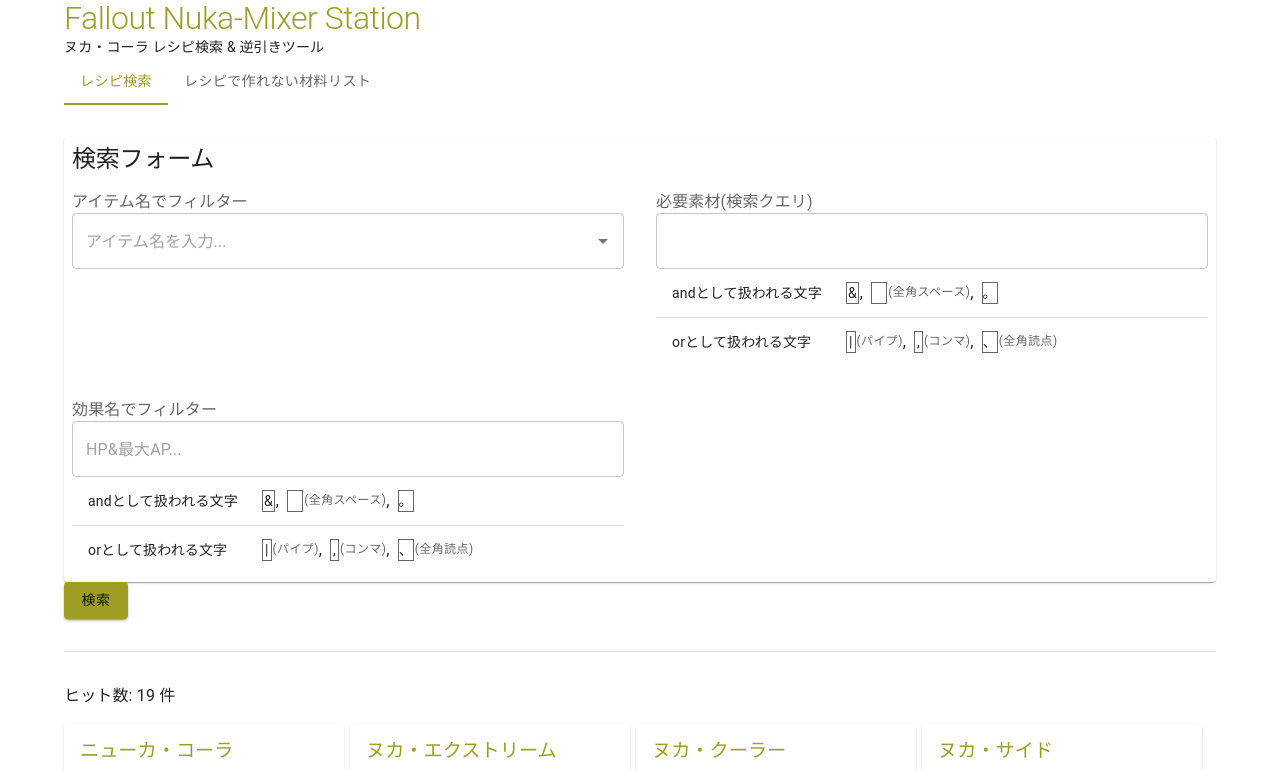
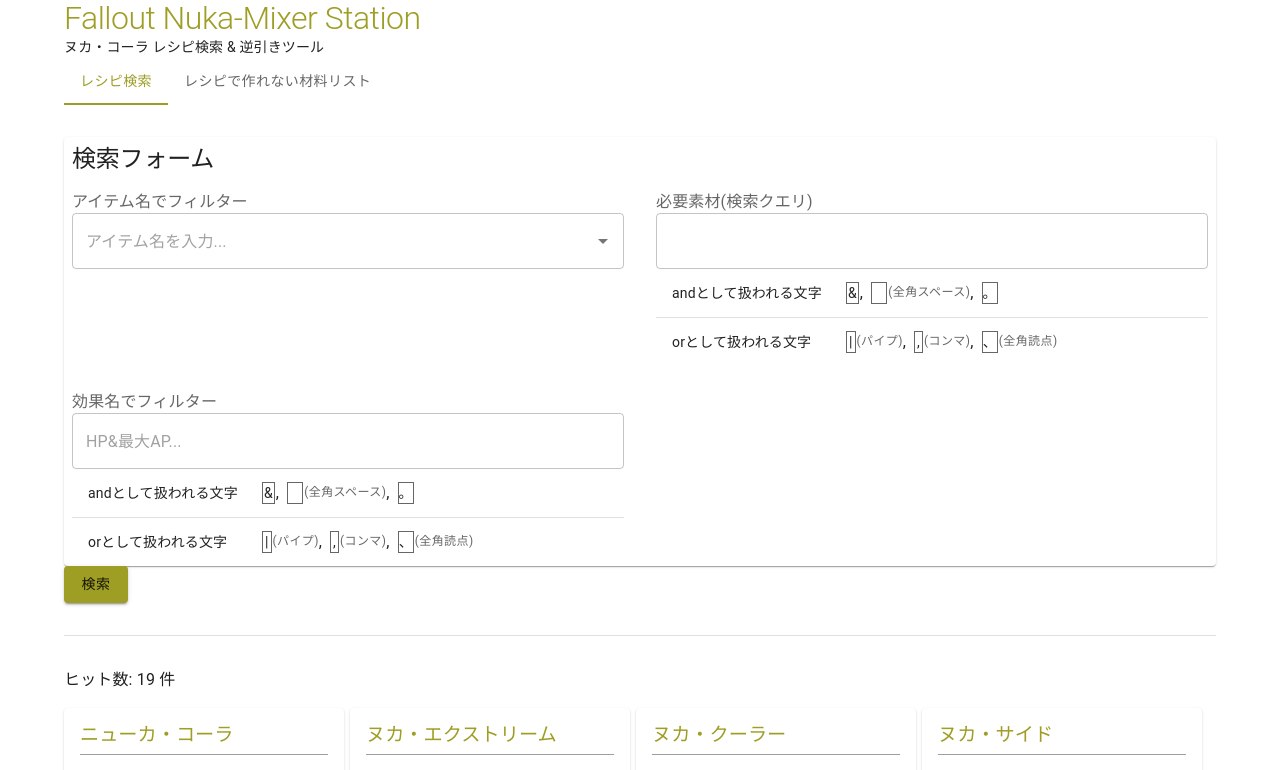
Before and after one commit to vvlvm/fallout-recipe, a React (Vite) app: page / in a window 1280 px wide. Shown: the top 770 px of the page. Built offline with nearby package versions, Linux system fonts and the light colour scheme.

Commit message:
paddingを調整

```diff
--- a/src/components/filters/query-explain/QueryExplain.tsx
+++ b/src/components/filters/query-explain/QueryExplain.tsx
@@ -10,6 +10,7 @@
 		display: 'grid',
 		gridTemplateColumns: 'auto 1fr',
 		gap: theme.spacing(1),
+		paddingBottom: 0,
 	})
 )
 
```
